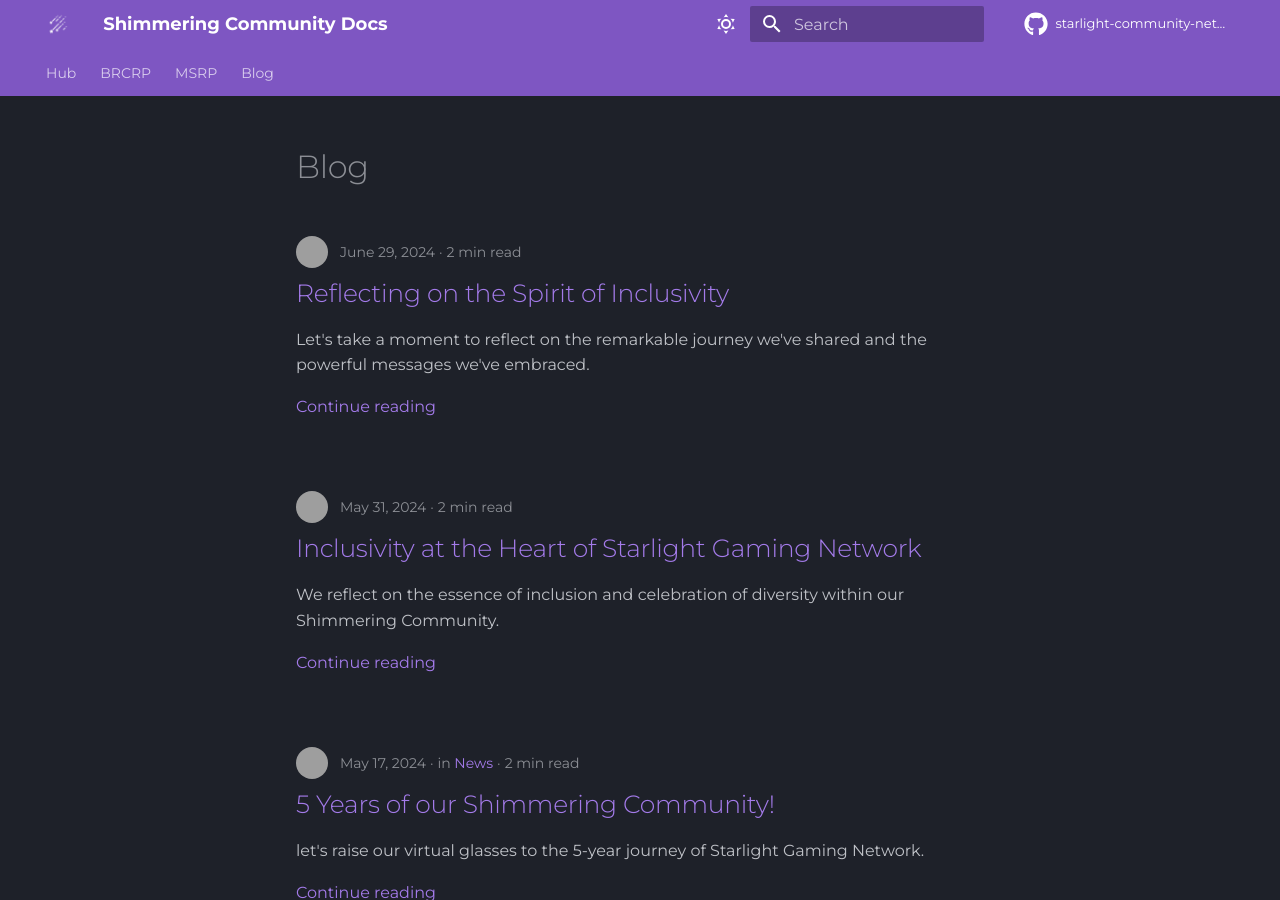
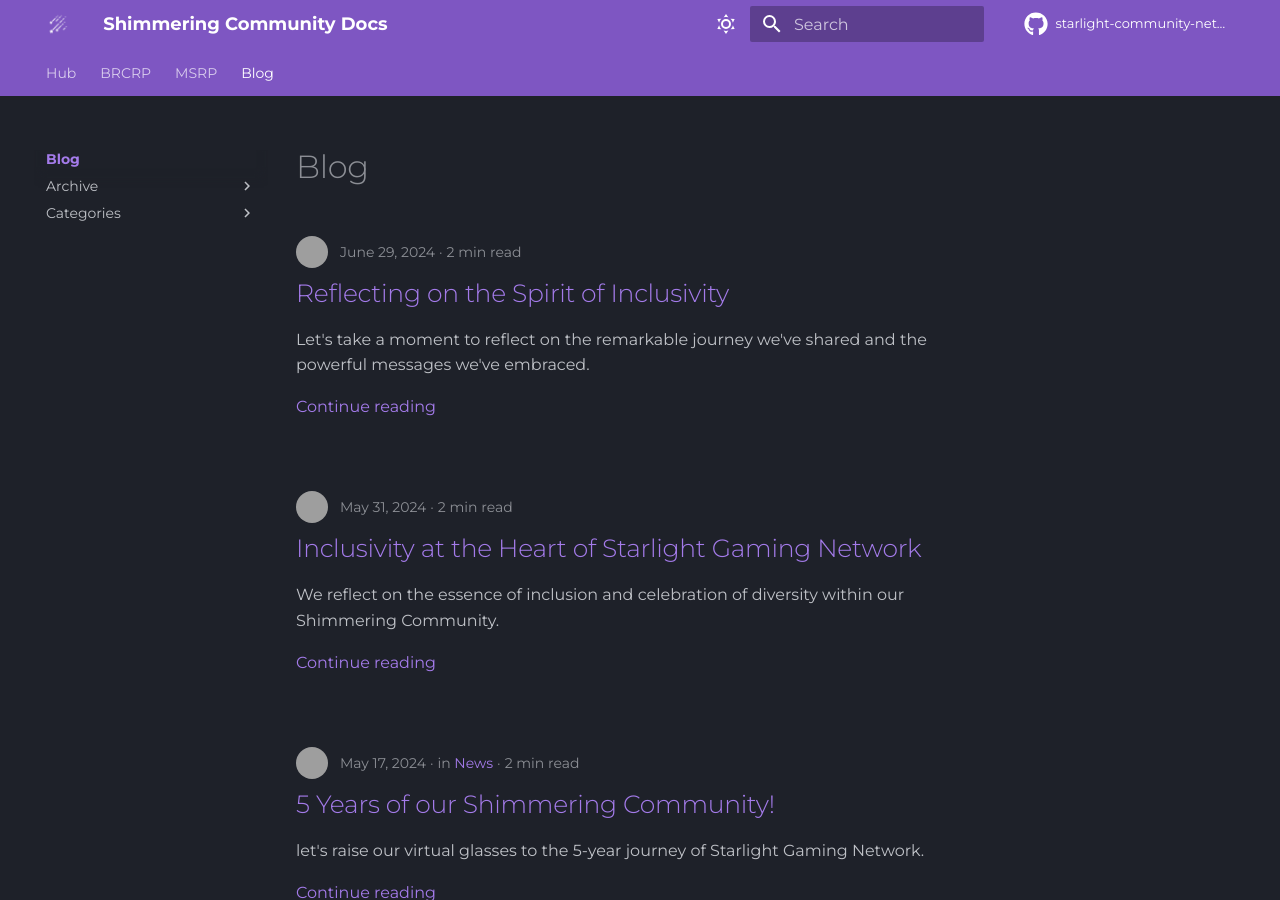
Before and after one commit to Starlight-Community-Network/SCN-Docs, an MkDocs documentation site: the page built from docs/blog/index.md, in a window 1280 px wide and 900 px high. Built offline with MkDocs 1.6.1 and Material for MkDocs 9.7.7, drawn with Linux system fonts in a browser that asks for light colours; plug-ins that fetch from the network failed and are left out; comment, search, counter and statistics services are not loaded; grey boxes are pictures that could not be loaded.

Commit message:
Update mkdocs.yml

```diff
--- a/mkdocs.yml
+++ b/mkdocs.yml
@@ -22,13 +22,12 @@
   - MSRP: MSRP/Placholder.md
 
 #  - ScumCraft: ScumCraft/index.md
-#      - Change logs:
-#        Version 4.0–4.6: ScumCraft/Change Logs/Version 4.0–4.6.md
+#     - Change logs:
+#       Version 4.0–4.6: ScumCraft/Change Logs/Version 4.0–4.6.md
 #        Version 5.0: ScumCraft/Change Logs/Version 5.0.md
 
   - Blog:
-    - Blog/index.md
-
+    - blog/index.md
 theme:
   name: material
   font:
```
